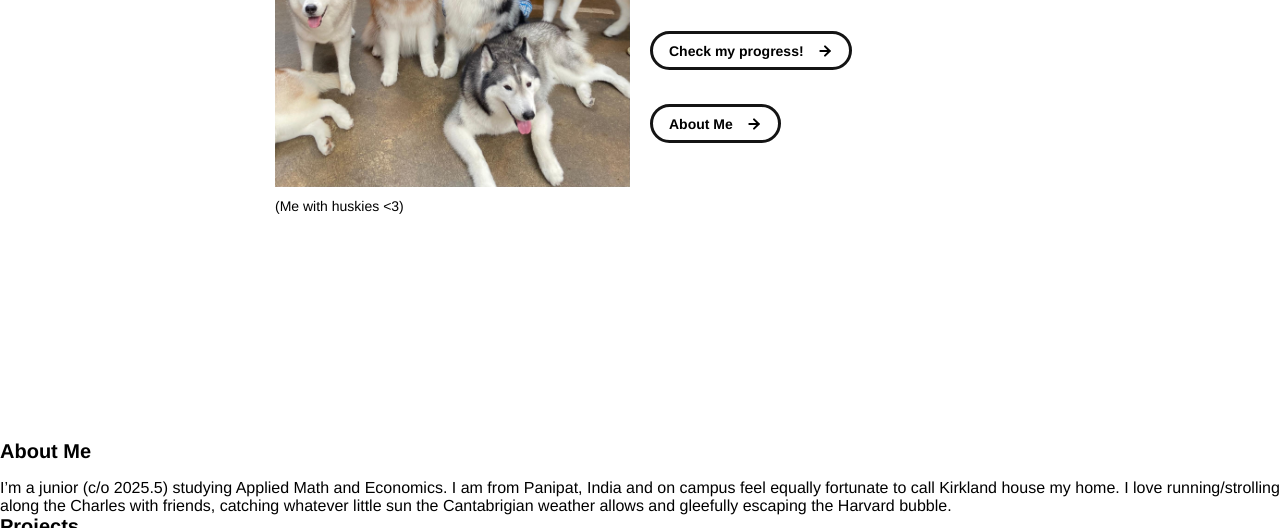
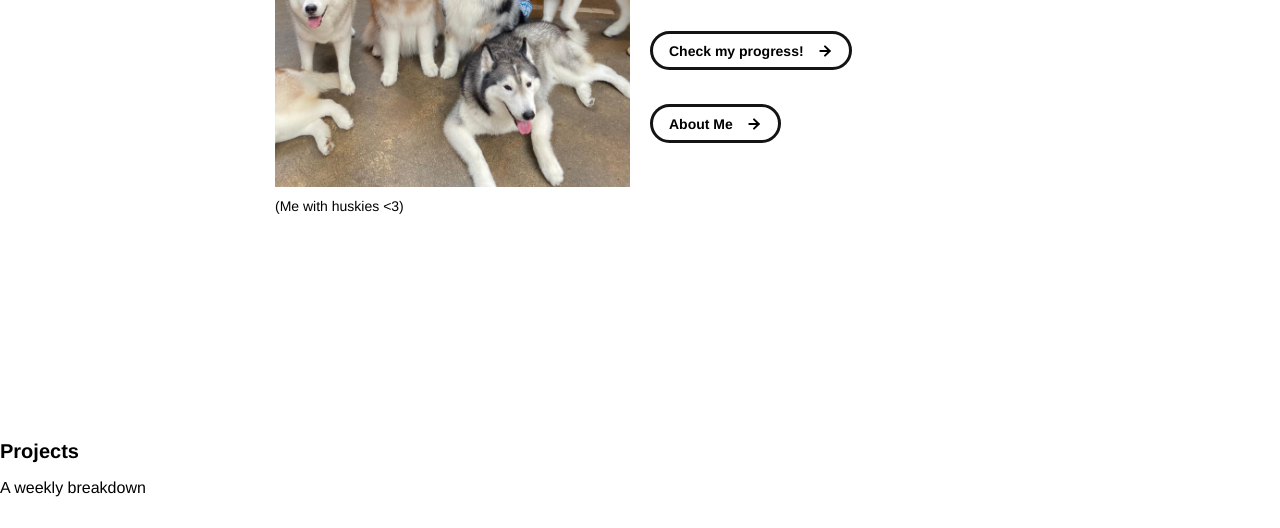
Before and after one commit to saradahiya/ps70-documentation, a plain HTML site: page index.html in a window 1280 px wide. Shown: the part 408-936 px from the top of the page. Drawn offline with Linux system fonts and the light colour scheme; grey boxes are pictures that could not be loaded.

Commit message:
index page update

```diff
--- a/index.html
+++ b/index.html
@@ -68,7 +68,7 @@
               <span class="main-title">Hi, I'm Sara Dahiya!</span>
               <div class="body-text"> Welcome to my PS70 documentation  </div>
             </div class = "button-container">
-              <a class="button" id="my-projects-link">
+              <a class="button" id="my-projects-link" href="#my-work-section">
                 <span class="button-text">Check my progress!</span>
                 <image src="./assets/icons/arrow-right.svg" class="right-arrow-icon"/>
               </a>
@@ -87,19 +87,14 @@
         - Change the subheader-text to whatever header you want
         - Add paragraphs using the <div class="body-text"></div> elements in the "about-section-content"
       -->
-      <div id="about-section">
-        <span class="subheader-text">About Me</span>
-        <div class="about-section-content">
-          <div class="body-text">I’m a junior (c/o 2025.5) studying Applied Math and Economics. I am from Panipat, India and on campus feel equally fortunate to call Kirkland house my home.
 
-          I love running/strolling along the Charles with friends, catching whatever little sun the Cantabrigian weather allows and gleefully escaping the Harvard bubble. </div>
-        </div>
-      </div>
 
       <!-- PROJECTS / MY WORK SECTION -->
       <div id="my-work-section">
         <!-- TODO - Change the subheader-text to whatever you want the Projects section header to say -->
         <span class="subheader-text">Projects</span>
+        <div class="about-section-content">
+          <div class="body-text"> A weekly breakdown </div>
 
         <div class="projects-container">
           <!--
```
